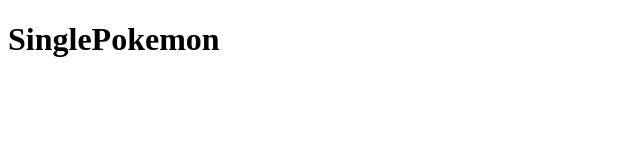
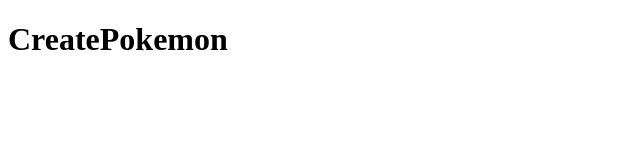
Before and after one commit to dane-hoffman/PokemonApp, a React (Vite) app: page / in a window 1280 px wide. Shown: the top 160 px of the page, without its empty margins (0-640 px from the left). Built offline with nearby package versions, Linux system fonts and the light colour scheme.

Commit message:
Create 'CreatePokemon' component, imported/mounted to App.jsx; screen display 'CreatePokemon'.

```diff
--- a/src/App.jsx
+++ b/src/App.jsx
@@ -1,15 +1,15 @@
 import React from 'react';
 import PokemonList from './components/PokemonList';
-import SinglePokemon from './components/SinglePokemon'
+import SinglePokemon from './components/SinglePokemon';
+import CreatePokemon from './components/CreatePokemon';
 
 function App() {
 
 
   return (
-
     // <PokemonList />
-    <SinglePokemon />
-
+    // <SinglePokemon />
+    <CreatePokemon />
   )
 }
 
--- /dev/null
+++ b/src/components/CreatePokemon.jsx
@@ -0,0 +1,11 @@
+import React from 'react';
+
+function CreatePokemon (){
+    return (
+        <>
+        <h1>CreatePokemon</h1>
+        </>
+        )
+}
+
+export default CreatePokemon;
```
